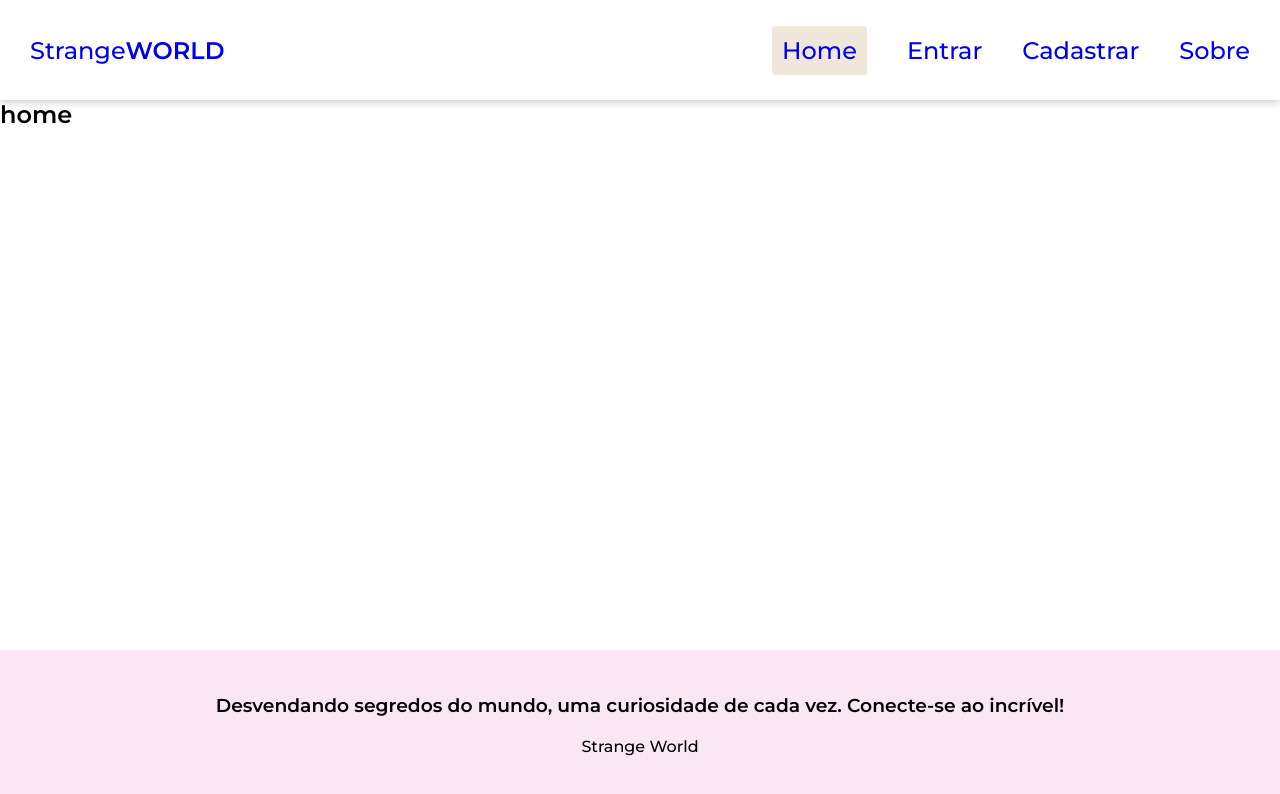
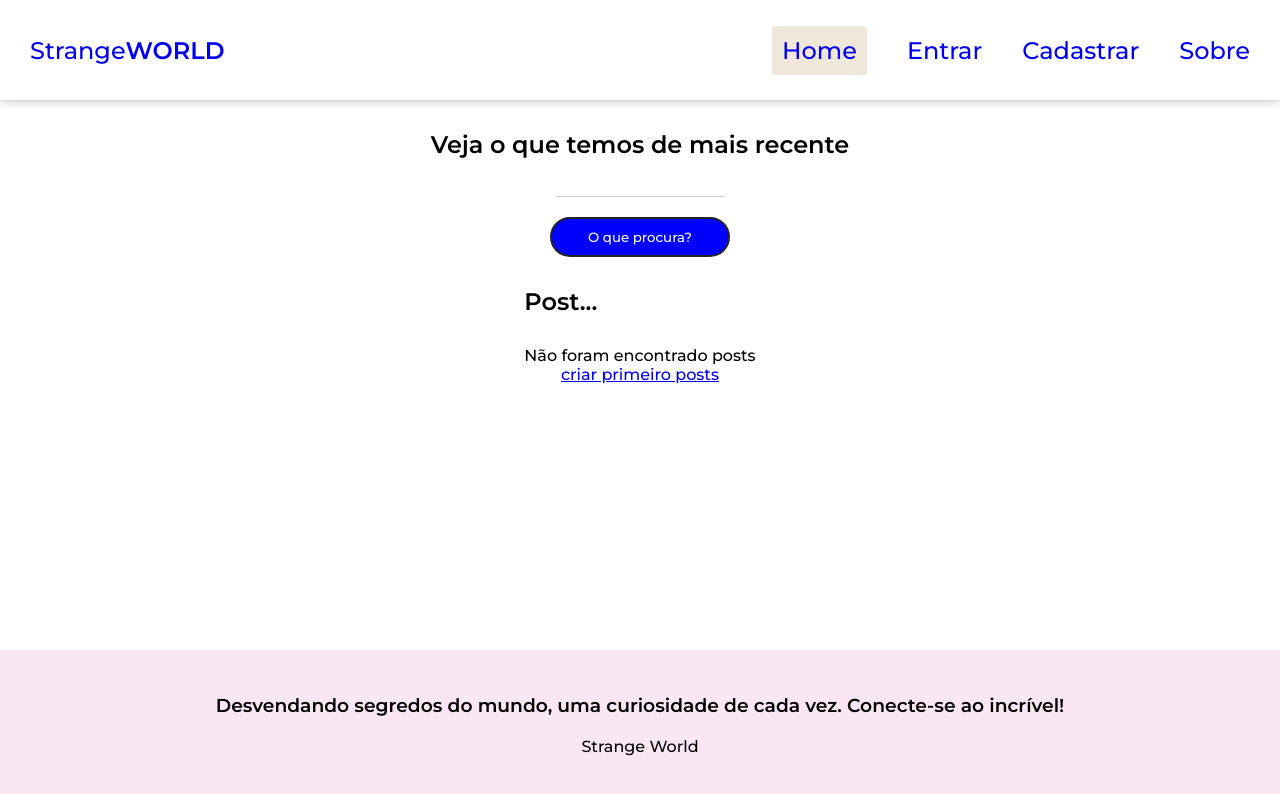
Before and after one commit to Guidossantos29/strange-world, a React (Vite) app in the folder strangeWorld/: page / in a window 1280 px wide. Shown: the top 794 px of the page. Built offline with nearby package versions, Linux system fonts and the light colour scheme; no server answers.

Commit message:
created:useFetchDocuments

```diff
--- a/strangeWorld/src/App.jsx
+++ b/strangeWorld/src/App.jsx
@@ -14,7 +14,7 @@ import Footer from './components/footer'
 
 // PAGES
 
-import Home from './pages/Home/home'
+import Home from './pages/Home/Home.jsx'
 import About from './pages/about/about.jsx'
 import { ContainerMain } from './styles/ConatinerMain/ContainerMain'
 import Register from './pages/register/Register'
--- a/strangeWorld/src/pages/Home/home.jsx
+++ b/strangeWorld/src/pages/Home/home.jsx
@@ -1,10 +1,31 @@
 import React from 'react'
+import { useState } from 'react'
+import { FormContainerNoPost, HomeConatiner, NoPostContainer } from './styles'
+import { Link } from 'react-router-dom'
 
 const Home = () => {
+  const [query,setQuery] = useState('')
+  const [posts] = useState([])
+
+
+
   return (
-    <div>
-      <h1>home</h1>
-    </div>
+    <HomeConatiner>
+      <h1>Veja o que temos de mais recente</h1>
+      <FormContainerNoPost>
+        <input type="text" onChange={(e) => setQuery(e.target.value)} />
+        <button>O que procura?</button>
+      </FormContainerNoPost>
+      <div>
+        <h1>Post...</h1>
+        {posts && posts.length === 0 && (
+          <NoPostContainer>
+            <p>Não foram encontrado posts</p>
+            <Link to='/posts/create'>criar primeiro posts</Link>
+            </NoPostContainer>
+        )}
+      </div>
+    </HomeConatiner>
   )
 }
 
--- /dev/null
+++ b/strangeWorld/src/pages/Home/styles.js
@@ -0,0 +1,34 @@
+import styled from "styled-components";
+
+
+export const HomeConatiner = styled.div`
+    margin-top: 30px;
+    display: flex;
+    justify-content: center;
+    align-items: center;
+    flex-direction: column;
+
+
+
+`
+export const NoPostContainer = styled.div`
+     display: flex;
+     justify-content: center;
+     align-items: center;
+     flex-direction: column;
+     margin-top: 30px;
+
+
+`
+export const FormContainerNoPost = styled.form`
+    display: flex;
+    justify-content: center;
+    align-items: center;
+    flex-direction: column;
+    gap: 20px;
+    width: 400px;
+    margin-bottom: 30px;
+
+
+
+`
--- a/strangeWorld/src/pages/about/about.jsx
+++ b/strangeWorld/src/pages/about/about.jsx
@@ -1,8 +1,8 @@
 import React from 'react'
-import { AboutContainer, CreateBtn } from './about'
+import { AboutContainer, CreateBtn } from './styles'
 
 
-import { Link } from 'react-router-dom'
+
 
 const About = () => {
   return (
--- a/strangeWorld/src/pages/createPost/CreatePost.jsx
+++ b/strangeWorld/src/pages/createPost/CreatePost.jsx
@@ -2,7 +2,7 @@ import React from 'react'
 import { useState } from 'react'
 import { useNavigate } from 'react-router-dom'
 import { useAuthValue } from '../../context/AuthContext'
-import { BtnContainer, CreatePostContainer, TextArea } from './CreatePostContainer'
+import { BtnContainer, CreatePostContainer, TextArea } from './styles.js'
 import { useInsertDocument } from '../../hooks/useInsertDocument'
 
 const CreatePost = () => {
```
Also changed, not shown: strangeWorld/src/hooks/useFetchDocuments.jsx (added, +52 -0 lines), strangeWorld/src/pages/about/styles.js (renamed from strangeWorld/src/pages/about/about.js), strangeWorld/src/pages/createPost/styles.js (renamed from strangeWorld/src/pages/createPost/CreatePostContainer.js).
